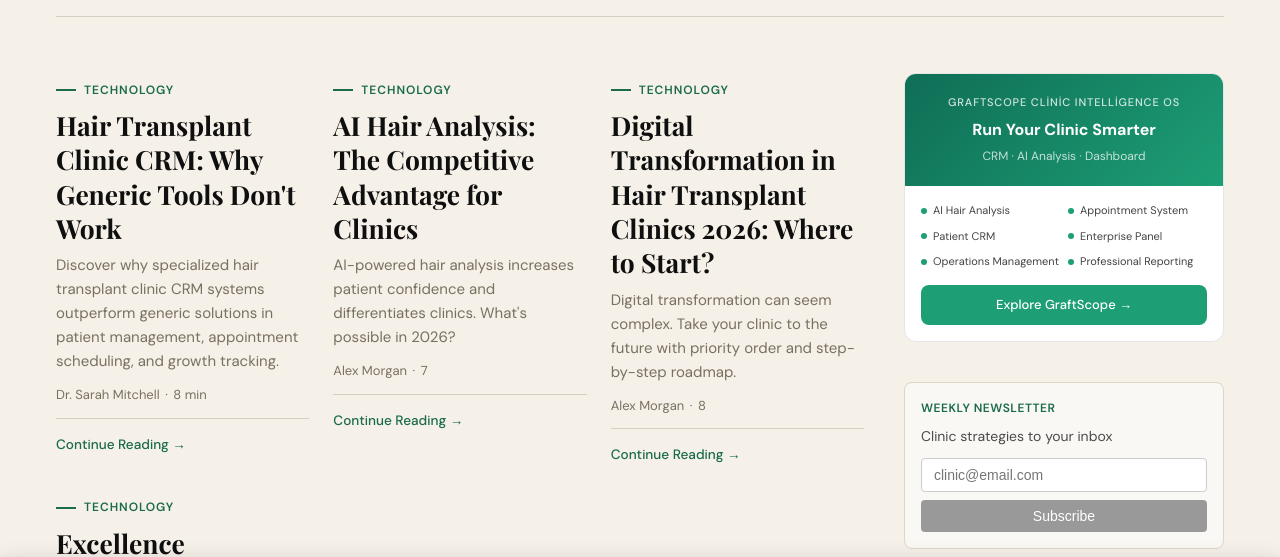
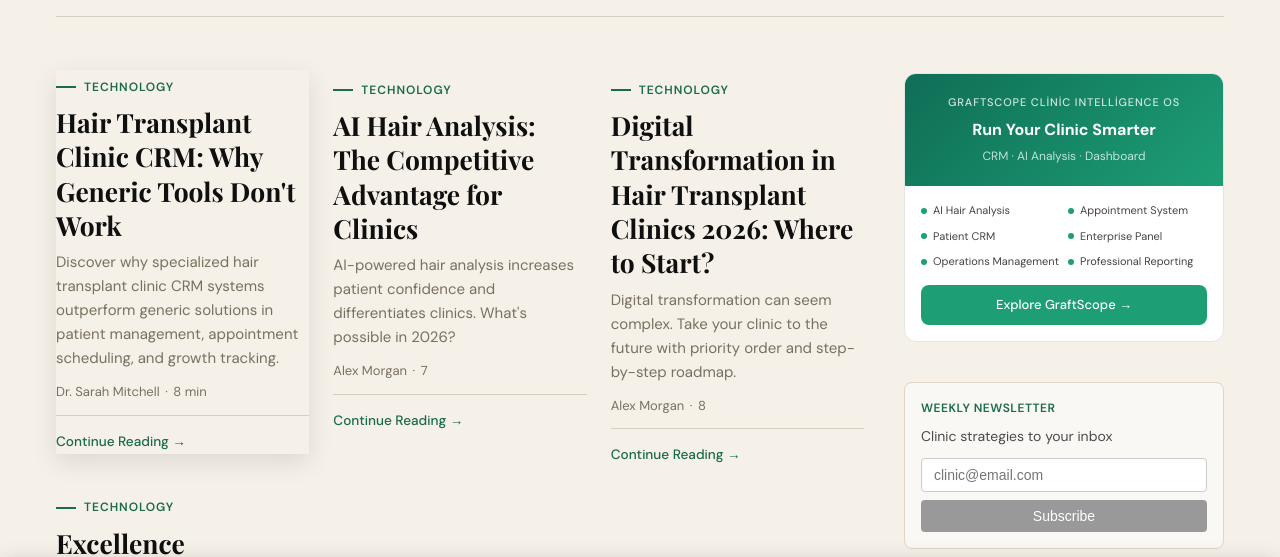
Before and after one commit to rosavillemax-cpu/graftscope-blog, a Next.js app: page /blog/en/category/technology in a window 1280 px wide. In both pictures the pointer is over the element 182 px from the left and 801 px from the top of the page. Shown: the part 537-1094 px from the top of the page. Built offline with nearby package versions, Linux system fonts and the light colour scheme; a web font is replaced by a local one.

Commit message:
feat: article card hover animation

```diff
--- a/app/globals.css
+++ b/app/globals.css
@@ -2963,3 +2963,12 @@ body {
     border-radius: 6px;
   }
 }
+
+/* Article card hover */
+.article-card {
+  transition: transform 0.2s ease, box-shadow 0.2s ease;
+}
+.article-card:hover {
+  transform: translateY(-3px);
+  box-shadow: 0 8px 24px rgba(0,0,0,0.10);
+}
```
